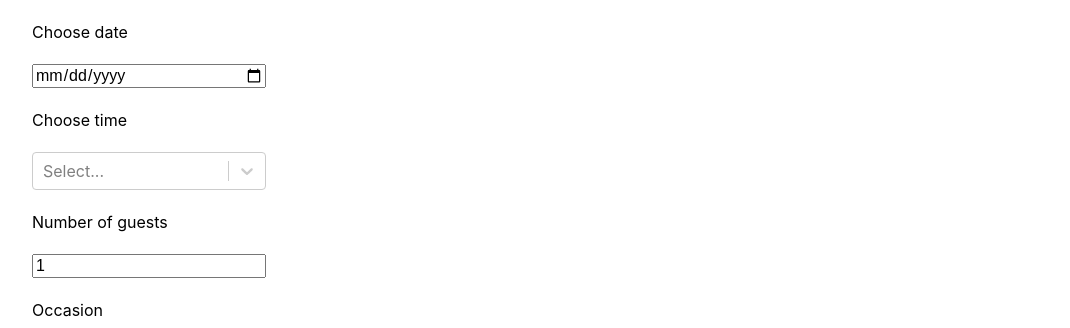
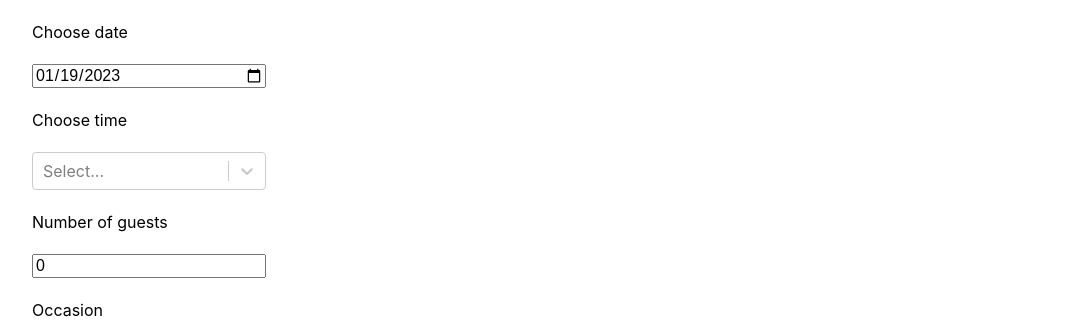
Before and after one commit to stevenabaco/meta-capstone-project, a React (Create React App) app: page /reservations in a window 1280 px wide. Shown: the part 426-754 px from the top of the page, without its empty margins (96-1166 px from the left). Built offline with nearby package versions, Linux system fonts and the light colour scheme; a web font is replaced by a local one.

Commit message:
Add Form Validation

```diff
--- a/package.json
+++ b/package.json
@@ -6,6 +6,7 @@
     "@testing-library/jest-dom": "^5.16.5",
     "@testing-library/react": "^13.4.0",
     "@testing-library/user-event": "^13.5.0",
+    "formik": "^2.2.9",
     "jest-localstorage-mock": "^2.4.26",
     "react": "^18.2.0",
     "react-dom": "^18.2.0",
@@ -14,7 +15,8 @@
     "react-scripts": "5.0.1",
     "react-select": "^5.7.0",
     "sass": "^1.57.1",
-    "web-vitals": "^2.1.4"
+    "web-vitals": "^2.1.4",
+    "yup": "^0.32.11"
   },
   "scripts": {
     "start": "react-scripts start",
--- a/src/components/pages/bookings/BookingsPage.js
+++ b/src/components/pages/bookings/BookingsPage.js
@@ -40,8 +40,8 @@ export const initializeTimes = () => {
 	return initialState;
 };
 
-export const updateTimes = (dispatch) => (date) => {
-	const dateObject = new Date(date);
+export const updateTimes = (dispatch) => (formattedDate) => {
+	const dateObject = new Date(formattedDate);
 	const availableTimes = fetchAPI(dateObject);
 	dispatch({ type: 'UPDATE_DATE', payload: dateObject });
 	dispatch({ type: 'UPDATE_TIMES', payload: availableTimes });
--- a/src/components/pages/confirmations/confirmed-booking.module.scss
+++ b/src/components/pages/confirmations/confirmed-booking.module.scss
@@ -11,9 +11,9 @@
 }
 
 .confirmation-content__container-block {
-    max-width: 10rem;
+    max-width: $container-size;
     margin: auto;
-    text-align: left;
+    text-align: center;
 }
 .confirmation__title {
     margin-bottom: 0;
--- a/src/components/widgets/bookings-widget/BookingsForm.js
+++ b/src/components/widgets/bookings-widget/BookingsForm.js
@@ -3,6 +3,7 @@ import { useNavigate } from 'react-router-dom';
 import Select from 'react-select';
 import styles from './bookings-form.module.scss';
 import { submitAPI } from '../../../api';
+import * as Yup from 'yup';
 
 const formStyles = {
 	display: 'grid',
@@ -10,10 +11,28 @@ const formStyles = {
 	gap: '20px',
 };
 
+const validationSchema = Yup.object().shape({
+	date: Yup.date().required('Please select a date'),
+	guests: Yup.number()
+		.required('Please enter number of guests')
+		.min(2, 'There must be at least two people to reserve a table')
+		.max(10, "Sorry, we can't seat more than 10 people a table"),
+	occasion: Yup.string().required('Please select an occasion'),
+	selectedTime: Yup.object().required('Please select a time'),
+
+});
 const BookingsForm = ({ state, dispatch, updateTimes}) => {
 	const navigate = useNavigate();
-	const [date, setDate] = useState(new Date());
-	const [guests, setGuests] = useState(1);
+	const [errors, setErrors] = useState({})
+	const currentDate = new Date();
+	const year = currentDate.getFullYear();
+	const month = currentDate.getMonth() + 1;
+	const day = currentDate.getDate();
+	const formattedDate = `${year}-${month.toString().padStart(2, '0')}-${day
+		.toString()
+		.padStart(2, '0')}`;
+	const [date, setDate] = useState(formattedDate);
+	const [guests, setGuests] = useState(0);
 	const [occasion, setOccasion] = useState('');
 	const [selectedTime, setSelectedTime] = useState(state.selectedTime[0]);
 	const [selectedOccasion, setSelectedOccasion] = useState(state.selectedOccasion);
@@ -25,19 +44,26 @@ const BookingsForm = ({ state, dispatch, updateTimes}) => {
 		{ value: 'Anniversary', label: 'Anniversary' },
 	];
 
-	const handleDateChange = (date) => {
-		setDate(date);
-		updateTimes(date);
+	const handleDateChange = (e) => {
+		const currentDate = new Date(e.target.value);
+		const year = currentDate.getFullYear();
+		const month = currentDate.getMonth() + 1;
+		const day = currentDate.getDate();
+		const formattedDate = `${year}-${month.toString().padStart(2, '0')}-${day
+			.toString()
+			.padStart(2, '0')}`;
+		setDate(formattedDate);
+		updateTimes(formattedDate);
 	};
 
 	const handleTimeChange = (selectedOption) => {
 		setSelectedTime(selectedOption);
-		dispatch({ type: 'SELECT_TIME', payload: selectedOption });
+		dispatch({ type: 'SELECT_TIME', payload: selectedOption});
 	};
 
 	const handleOccasionChange = (selectedOption) => {
 		setSelectedOccasion(selectedOption);
-		setOccasion(selectedOption);
+		setOccasion(selectedOption.label);
 	};
 
 	const handleGuestsChange = (e) => {
@@ -48,50 +74,71 @@ const BookingsForm = ({ state, dispatch, updateTimes}) => {
 		event.preventDefault();
 		console.log(event);
 		const data = { date, guests, occasion, selectedTime };
-		console.log(data)
-		submitAPI(data);
-		navigate('/reservations/confirmation', { state: data });
+		console.log(data);
+		validationSchema.validate(data, { abortEarly: false }).then(() => {
+			submitAPI(data);
+			navigate('/reservations/confirmation', { state: data });
+		}).catch((errors) => {
+			 const errorMap = {};
+				errors.inner.forEach((error) => {
+					errorMap[error.path] = error.message;
+				});
+				setErrors(errorMap);
+		})
+
 	};
 
 	useEffect(() => {
 		updateTimes(date)
-	},[])
+	}, [])
+
 	return (
 		<>
 			<form
 				style={formStyles}
 				onSubmit={handleSubmit}>
-				<label htmlFor='res-date'>Choose date</label>
+				<label htmlFor='date'>Choose date</label>
 				<input
+					id="date"
 					type='date'
-					id='res-date'
+					name='date'
 					value={date}
-					onChange={(e) => handleDateChange(e.target.value)}
+					onChange={handleDateChange}
 				/>
-				<label htmlFor='res-time'>Choose time</label>
+				{errors.date && (
+					<div className={`${styles['form-error']}`}>{errors.date}</div>
+				)}
+				<label htmlFor='time'>Choose time</label>
 				<Select
-					id='res-time'
+					id="time"
+					name='selectedTime'
 					options={timeOptions}
-					value={selectedTime}
+					value={timeOptions.label}
 					onChange={handleTimeChange}
 				/>
+				{errors.selectedTime && (
+					<div className={`${styles['form-error']}`}>{errors.selectedTime}</div>
+				)}
 				<label htmlFor='guests'>Number of guests</label>
 				<input
+					id="guests"
 					type='number'
-					placeholder='1'
-					min='1'
-					max='10'
-					id='guests'
+					name='guests'
 					value={guests}
 					onChange={handleGuestsChange}
 				/>
+				{errors.guests && <div className={`${styles['form-error']}`}>{errors.guests}</div>}
 				<label htmlFor='occasion'>Occasion</label>
 				<Select
-					id='res-occasion'
+					id="occasion"
+					name='occasion'
 					options={occasionOptions}
 					value={selectedOccasion}
 					onChange={handleOccasionChange}
 				/>
+				{errors.occasion && (
+					<div className={`${styles['form-error']}`}>{errors.occasion}</div>
+				)}
 				<input
 					type='submit'
 					value='Make a reservation'
--- a/src/components/widgets/bookings-widget/bookings-form.module.scss
+++ b/src/components/widgets/bookings-widget/bookings-form.module.scss
@@ -14,3 +14,8 @@
 	    -moz-box-shadow: -1px 17px 24px 2px rgba(0, 0, 0, 0.42);
     }
 }
+
+.form-error {
+    color: firebrick;
+    // @include x-rem(font-size, 25px);
+}
```
Also changed, not shown: 1 other file (tests, documents, lock files or other folders).
